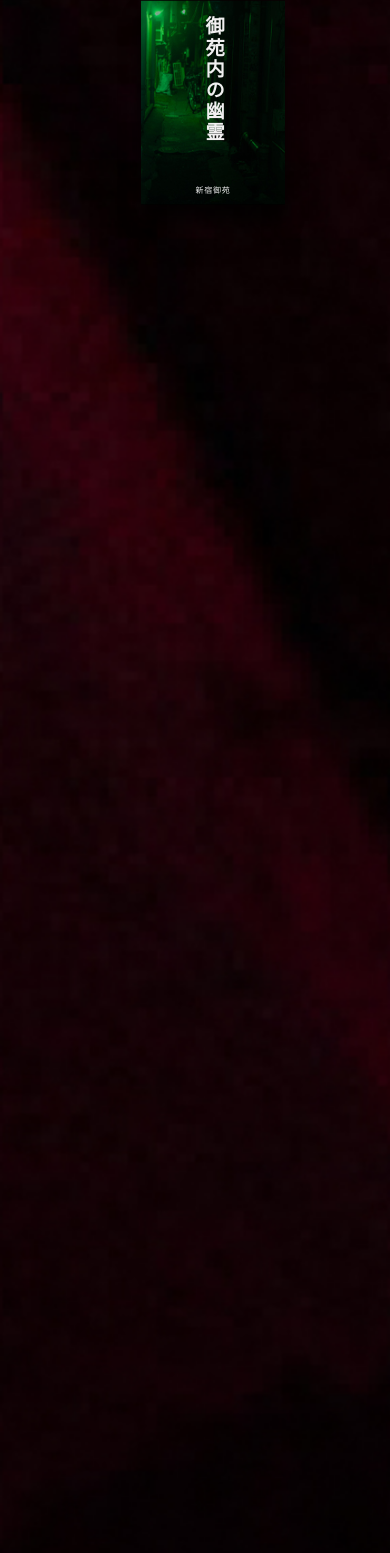
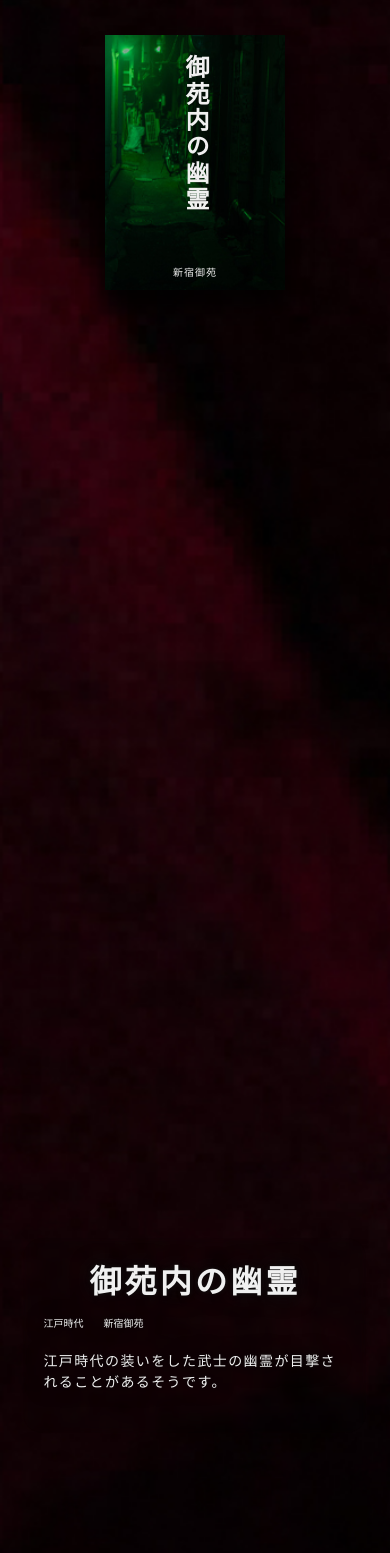
Before and after one commit to liuchiawei/Deep-Shinjuku, a PHP site: page /story.php?id=1 in a window 390 px wide. Shown: the part 65-1618 px from the top of the page. Run offline with PHP 8.4, Linux system fonts and the light colour scheme; some web fonts are replaced.

Commit message:
story.php rwd refine

```diff
--- a/css/style.css
+++ b/css/style.css
@@ -27,6 +27,9 @@
     --letter-spacing-m: 0.05em;
     --line-height-l: 2;
     --line-height-m: 1.5;
+    --padding-4xl: 200px;
+    --padding-3xl: 120px;
+    --padding-2xl: 100px;
     --padding-xl: 80px;
     --padding-l: 60px;
     --padding-m: 40px;
@@ -62,6 +65,7 @@
 
 a {
     color: inherit;
+
     &:visited {
         color: inherit;
     }
@@ -79,7 +83,8 @@ textarea {
 }
 
 /* 共通 */
-html, body {
+html,
+body {
     background-color: var(--background-color);
     position: relative;
     overflow-x: hidden;
@@ -106,6 +111,7 @@ html, body {
     font-weight: var(--font-weight-m);
     letter-spacing: var(--letter-spacing-l);
     transition: 0.3s ease-out;
+
     &:hover {
         text-shadow: 0 0 10px var(--font-color);
     }
@@ -127,7 +133,7 @@ html, body {
 }
 
 .overlay {
-    z-index:1;
+    z-index: 1;
     position: absolute;
     width: 100%;
     height: 100vh;
@@ -197,7 +203,7 @@ html, body {
 }
 
 .intro-btn:hover:before {
-    top:0;
+    top: 0;
 }
 
 .intro-text {
@@ -237,6 +243,7 @@ html, body {
     width: 200vw;
     min-width: 2000px;
     animation: runner var(--runner-duration) linear infinite;
+
     &:nth-child(even) {
         animation-duration: calc(var(--runner-duration) * 1.5);
     }
@@ -257,13 +264,14 @@ html, body {
     -ms-user-select: none;
     user-select: none;
 
-    &::after{
+    &::after {
         content: '';
         position: absolute;
         top: 0;
         right: 0;
         width: 95%;
-        height: 15px;/* 本の厚み */
+        height: 15px;
+        /* 本の厚み */
         background-color: var(--paper-color);
         transform-origin: top right;
         transform: rotateX(90deg);
@@ -283,8 +291,9 @@ html, body {
     transform: rotateY(90deg);
     background-color: var(--background-color);
     z-index: 3;
+
     /* タイトル */
-    &::after{
+    &::after {
         content: attr(data-title);
         font-family: var(--font-title);
         font-weight: var(--font-weight-l);
@@ -434,6 +443,7 @@ html, body {
     letter-spacing: var(--letter-spacing-l);
     margin-bottom: var(--padding-xs);
 }
+
 .story-info-subinfo {
     font-size: var(--font-size-s);
     display: flex;
@@ -472,7 +482,7 @@ html, body {
     height: 100%;
 }
 
-.story-item-image img{
+.story-item-image img {
     height: 100%;
 }
 
@@ -511,9 +521,11 @@ html, body {
     margin: var(--padding-xs) 0;
     opacity: 0;
     animation: fade-in 1s ease .3s forwards;
+
     &::before {
         content: '《';
     }
+
     &::after {
         content: '》';
     }
@@ -629,6 +641,7 @@ html, body {
     padding: var(--padding-xs);
     border-radius: var(--padding-xs);
     transition: 0.3s ease-out;
+
     &:hover {
         background-color: var(--font-color-sub);
     }
@@ -637,11 +650,13 @@ html, body {
 .story-comment-form {
     width: 100%;
     position: relative;
+
     textarea {
         height: var(--comment-wrap-height);
         width: 100%;
         color: var(--black-color);
         padding: var(--padding-xs);
+
         &:focus {
             outline: none;
         }
@@ -667,6 +682,7 @@ html, body {
     border-radius: var(--padding-xs);
     background-color: var(--background-color);
     transition: 0.2s ease-out;
+
     &:hover {
         background-color: var(--font-color-sub);
     }
@@ -700,6 +716,7 @@ html, body {
     grid-template-columns: 1fr 1fr;
     grid-template-rows: 3fr 2fr;
     gap: var(--padding-xs);
+
     h1 {
         display: flex;
         align-items: center;
@@ -709,19 +726,23 @@ html, body {
         color: var(--black-color);
         letter-spacing: var(--letter-spacing-m);
     }
+
     button {
         transition: 0.3s ease-out;
         padding: var(--padding-xs) var(--padding-s);
         border-radius: var(--padding-xs);
         color: var(--black-color);
+
         &:hover {
             background-color: var(--font-color-sub);
             color: var(--white-color);
         }
     }
+
     #confirmCancel {
         grid-area: cancel;
     }
+
     #confirmOk {
         grid-area: ok;
     }
@@ -791,6 +812,7 @@ html, body {
         .story-info-title {
             font-size: var(--font-size-l);
         }
+
         .story-info-brief {
             font-size: var(--font-size-s);
         }
@@ -856,19 +878,22 @@ html, body {
 
     .story-wrap {
         justify-content: center;
-        align-items: flex-end;
         height: 100vh;
     }
 
     .story-info {
         width: 100%;
         text-align: center;
+        margin-top: var(--padding-4xl);
+    }
+
+    .story-info-title {
+        font-size: var(--font-size-l);
     }
 
     .story-item {
         position: absolute;
-        scale: 0.8;
-        top: var(--padding-m);
+        top: var(--padding-2xl);
         left: 50%;
         z-index: 0;
         transform: translateX(-50%);
@@ -896,7 +921,8 @@ html, body {
             font-size: var(--font-size-l);
         }
 
-        .story-info, .story-item {
+        .story-info,
+        .story-item {
             display: none;
         }
     }
@@ -1127,9 +1153,11 @@ html, body {
     0% {
         top: 0;
     }
+
     50% {
         top: -4px;
     }
+
     100% {
         top: 0;
     }
@@ -1139,6 +1167,7 @@ html, body {
     0% {
         transform: rotateY(0);
     }
+
     100% {
         transform: rotateY(100deg);
         filter: brightness(0.1);
@@ -1151,6 +1180,7 @@ html, body {
         transform: translateY(100px);
         scale: 0.9;
     }
+
     100% {
         opacity: 1;
         transform: translateY(0);
@@ -1162,6 +1192,7 @@ html, body {
         opacity: 0;
         transform: translateX(-50%) translateY(100px);
     }
+
     100% {
         opacity: 1;
         transform: translateX(-50%) translateY(0);
@@ -1173,6 +1204,7 @@ html, body {
         transform: translateX(-100px);
         opacity: 0;
     }
+
     100% {
         transform: translateX(0);
         opacity: 1;
@@ -1184,6 +1216,7 @@ html, body {
         transform: translateX(100px);
         opacity: 0;
     }
+
     100% {
         transform: translateX(0);
         opacity: 1;
@@ -1195,6 +1228,7 @@ html, body {
         transform: translateY(140px);
         opacity: 0;
     }
+
     100% {
         transform: translateY(0);
         opacity: 1;
@@ -1205,6 +1239,7 @@ html, body {
     0% {
         opacity: 0;
     }
+
     100% {
         opacity: 1;
     }
@@ -1215,6 +1250,7 @@ html, body {
         transform: translateY(-30px);
         opacity: 0;
     }
+
     100% {
         transform: translateY(0);
         opacity: 1;
@@ -1226,6 +1262,7 @@ html, body {
         transform: scale(0);
         opacity: 0;
     }
+
     100% {
         transform: scale(1);
         opacity: 1;
@@ -1237,6 +1274,7 @@ html, body {
         transform: scale(5);
         opacity: 0;
     }
+
     100% {
         transform: scale(1);
         opacity: 1;
@@ -1254,6 +1292,7 @@ html, body {
         z-index: 99;
         transform-origin: center;
     }
+
     to {
         transform: scale(6);
     }
```
Lines whose indentation alone changed are shown as unchanged.
